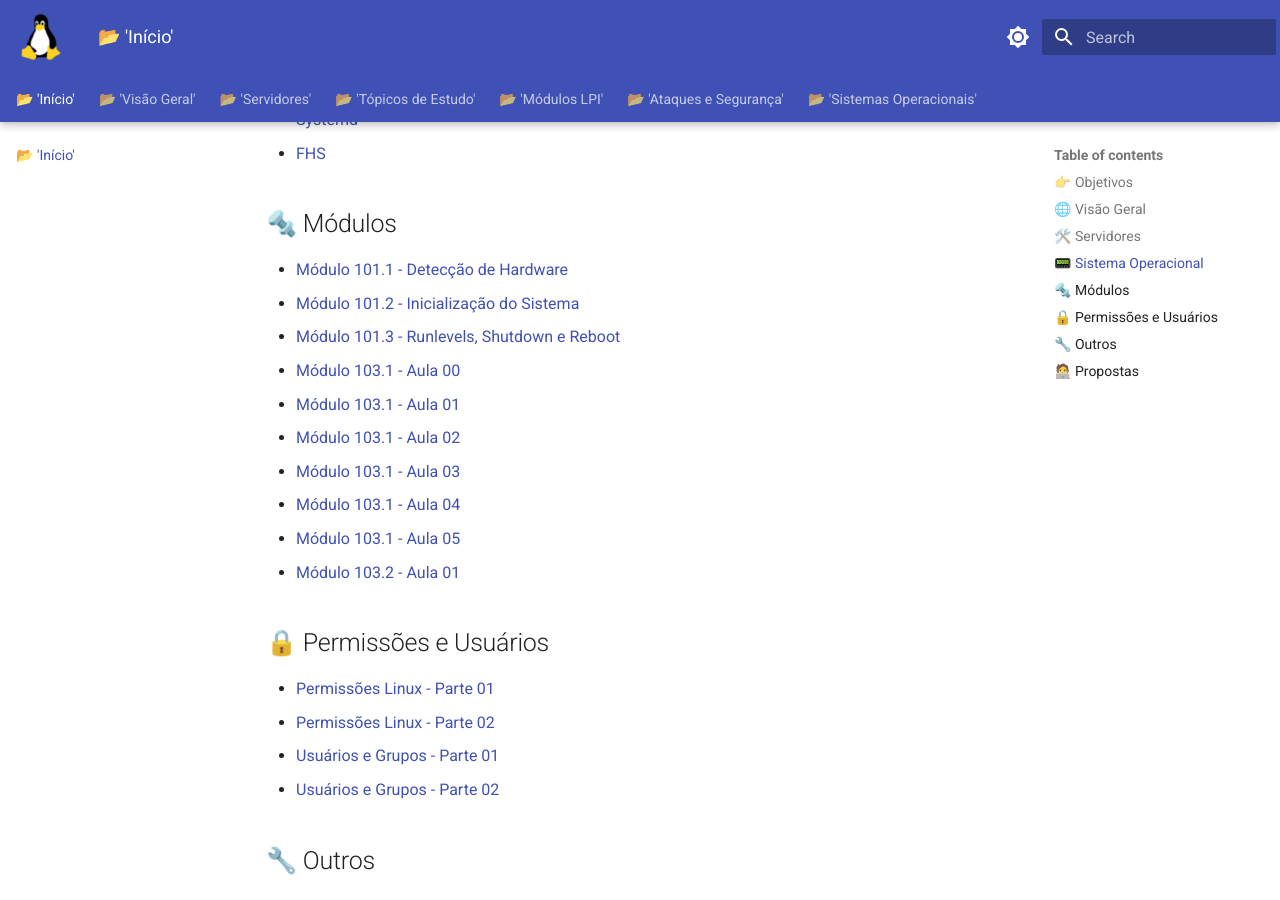
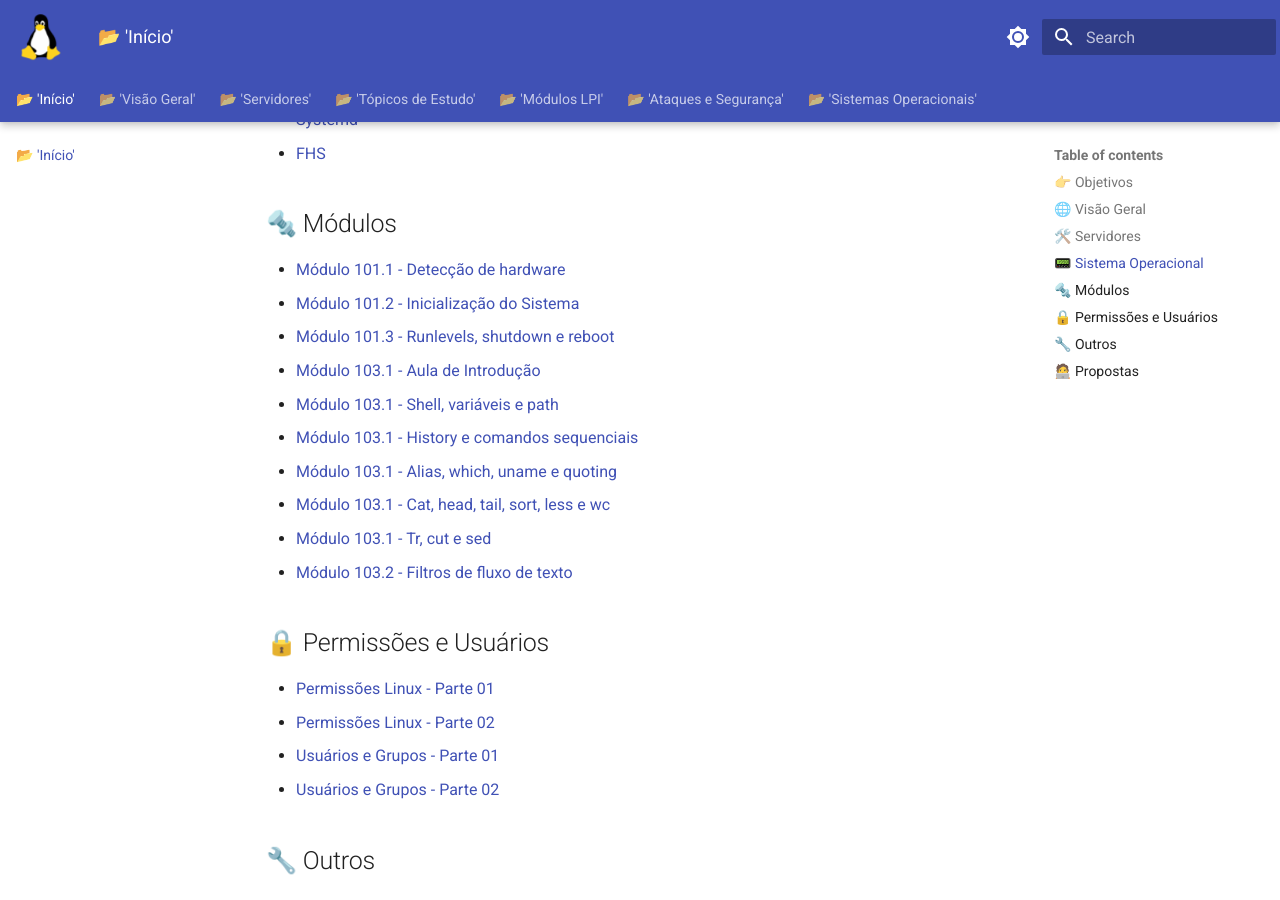
Before and after one commit to educharquero/officinas, an MkDocs documentation site: the page built from docs/index.md, in a window 1280 px wide and 900 px high, scrolled down 1711 px. Built offline with MkDocs 1.6.1 and Material for MkDocs 9.7.7, drawn with Linux system fonts in a browser that asks for light colours.

Commit message:
Docs: Atualiza o conteúdo do site

```diff
--- a/docs/index.md
+++ b/docs/index.md
@@ -50,16 +50,16 @@
 - [FHS](./FHS.md)
 
 ## 🔩 Módulos
-- [Módulo 101.1 - Detecção de Hardware](./LPIC-101.1_identificacao_e_configuracao_de_Hardware.md)
+- [Módulo 101.1 - Detecção de hardware](./LPIC-101.1_identificacao_e_configuracao_de_Hardware.md)
 - [Módulo 101.2 - Inicialização do Sistema](./LPIC-101.2_processo_de_inicializacao_do_linux.md)
-- [Módulo 101.3 - Runlevels, Shutdown e Reboot](./LPIC-101.3_runlevel_shutdown_e_reboot.md)
-- [Módulo 103.1 - Aula 00](./Modulo_103.1-aula00.md)
-- [Módulo 103.1 - Aula 01](./Modulo_103.1-aula01.md)
-- [Módulo 103.1 - Aula 02](./Modulo_103.1-aula02.md)
-- [Módulo 103.1 - Aula 03](./Modulo_103.1-aula03.md)
-- [Módulo 103.1 - Aula 04](./Modulo_103.1-aula04.md)
-- [Módulo 103.1 - Aula 05](./Modulo_103.1-aula05.md)
-- [Módulo 103.2 - Aula 01](./Modulo_103.2-aula01.md)
+- [Módulo 101.3 - Runlevels, shutdown e reboot](./LPIC-101.3_runlevel_shutdown_e_reboot.md)
+- [Módulo 103.1 - Aula de Introdução](./Modulo_103.1-aula00.md)
+- [Módulo 103.1 - Shell, variáveis e path](./Modulo_103.1-aula01.md)
+- [Módulo 103.1 - History e comandos sequenciais](./Modulo_103.1-aula02.md)
+- [Módulo 103.1 - Alias, which, uname e quoting](./Modulo_103.1-aula03.md)
+- [Módulo 103.1 - Cat, head, tail, sort, less e wc](./Modulo_103.1-aula04.md)
+- [Módulo 103.1 - Tr, cut e sed](./Modulo_103.1-aula05.md)
+- [Módulo 103.2 - Filtros de fluxo de texto](./Modulo_103.2-aula01.md)
 
 ## 🔒 Permissões e Usuários
 - [Permissões Linux - Parte 01](./Permissoes_Linux-01.md)
```
Also changed, not shown: site/search/search_index.json.
